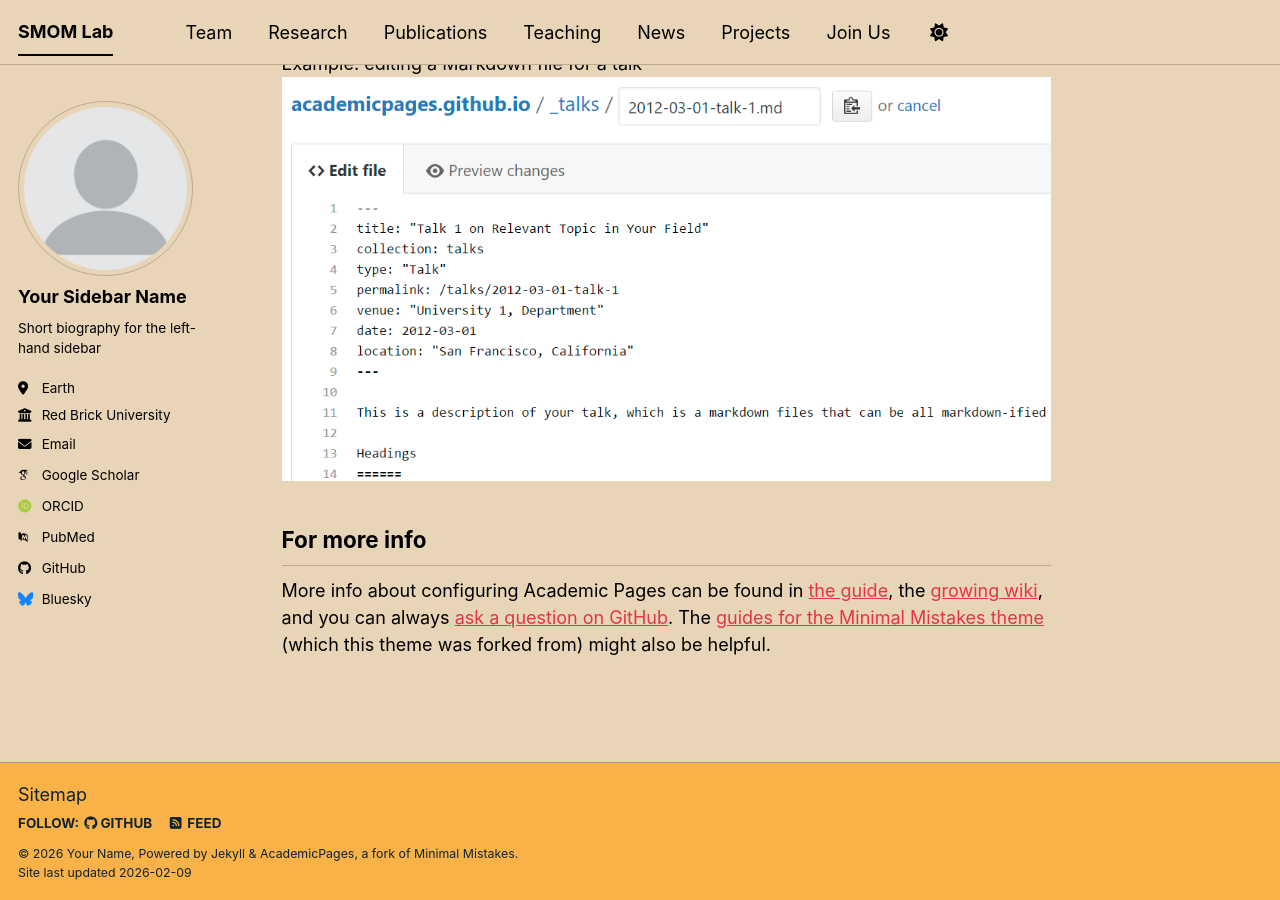
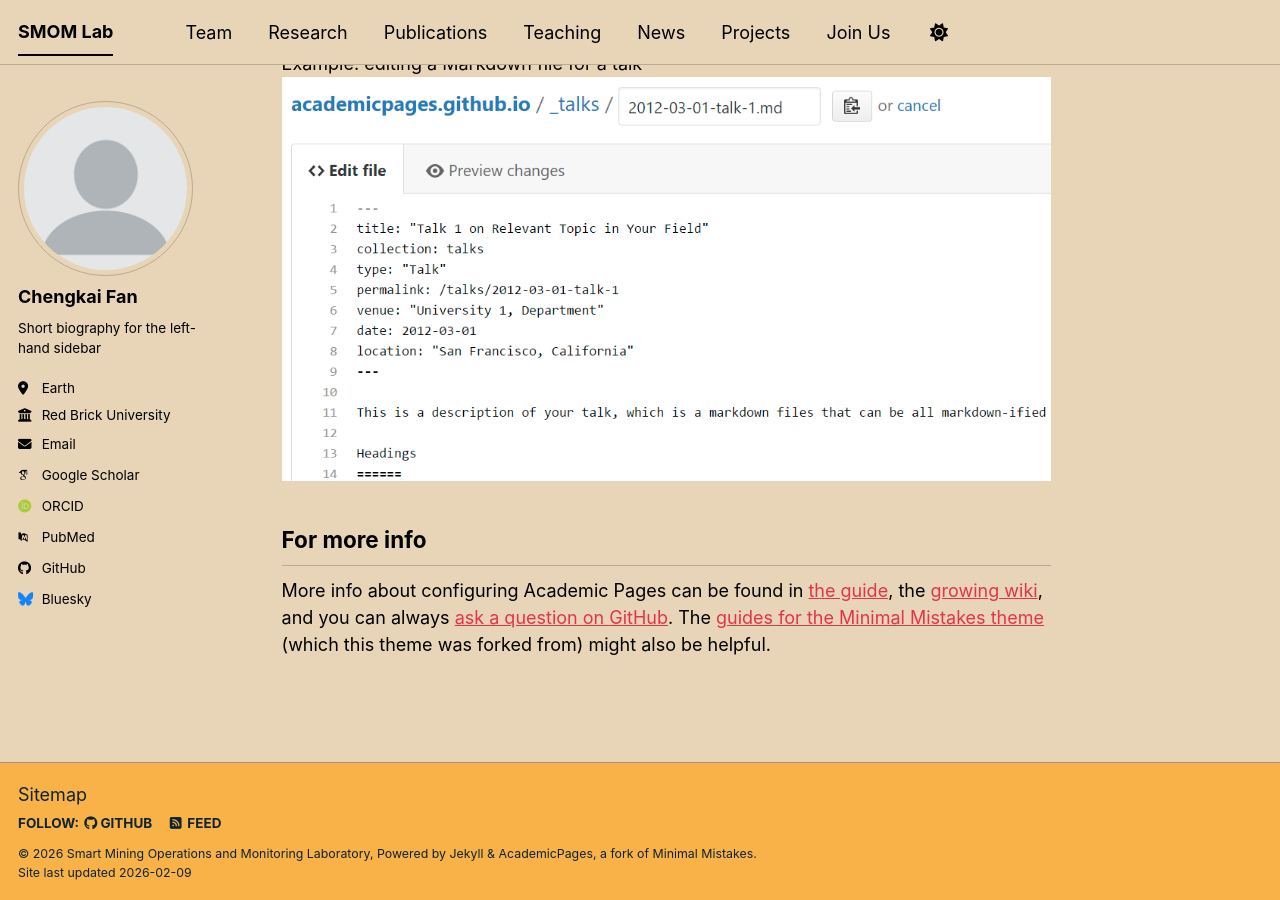
Before and after one commit to chengkaifan76/smomlab.github.io, a Jekyll site: the page built from _pages/about.md, in a window 1280 px wide and 900 px high, scrolled down 2720 px. Built offline with Jekyll 4.4.1, drawn with Linux system fonts in a browser that asks for light colours; some web fonts are replaced; a script bundle is joined from its source files by our own code; library files that are not in the unit come from our copies.

Commit message:
Update _config.yml

```diff
--- a/_config.yml
+++ b/_config.yml
@@ -11,7 +11,7 @@ locale                   : "en-US"
 site_theme               : "sunrise" # The available themes options are "default", "air", "sunrise", "mint", "dirt" and "contrast"
 title                    : "SMOM Lab"
 title_separator          : "-"
-name                     : &name "Your Name"
+name                     : &name "Smart Mining Operations and Monitoring Laboratory"
 description              : &description "Your Name's academic portfolio"   # Update this with a general description of your site, this is the default if not overridden by a page
 url                      : https://academicpages.github.io # The base hostname & protocol for your site e.g. "https://[your GitHub username].github.io",
                                                            # or if you already have some other page hosted on Github then use "https://[your GitHub username].github.io/[Your Repo Name]"
@@ -24,7 +24,7 @@ repository               : "academicpages/academicpages.github.io"
 author:
   # Biographic information
   avatar           : "profile.png"
-  name             : "Your Sidebar Name"
+  name             : "Chengkai Fan"
   pronouns         : # example: "she/her"
   bio              : "Short biography for the left-hand sidebar"
   location         : "Earth"
```
